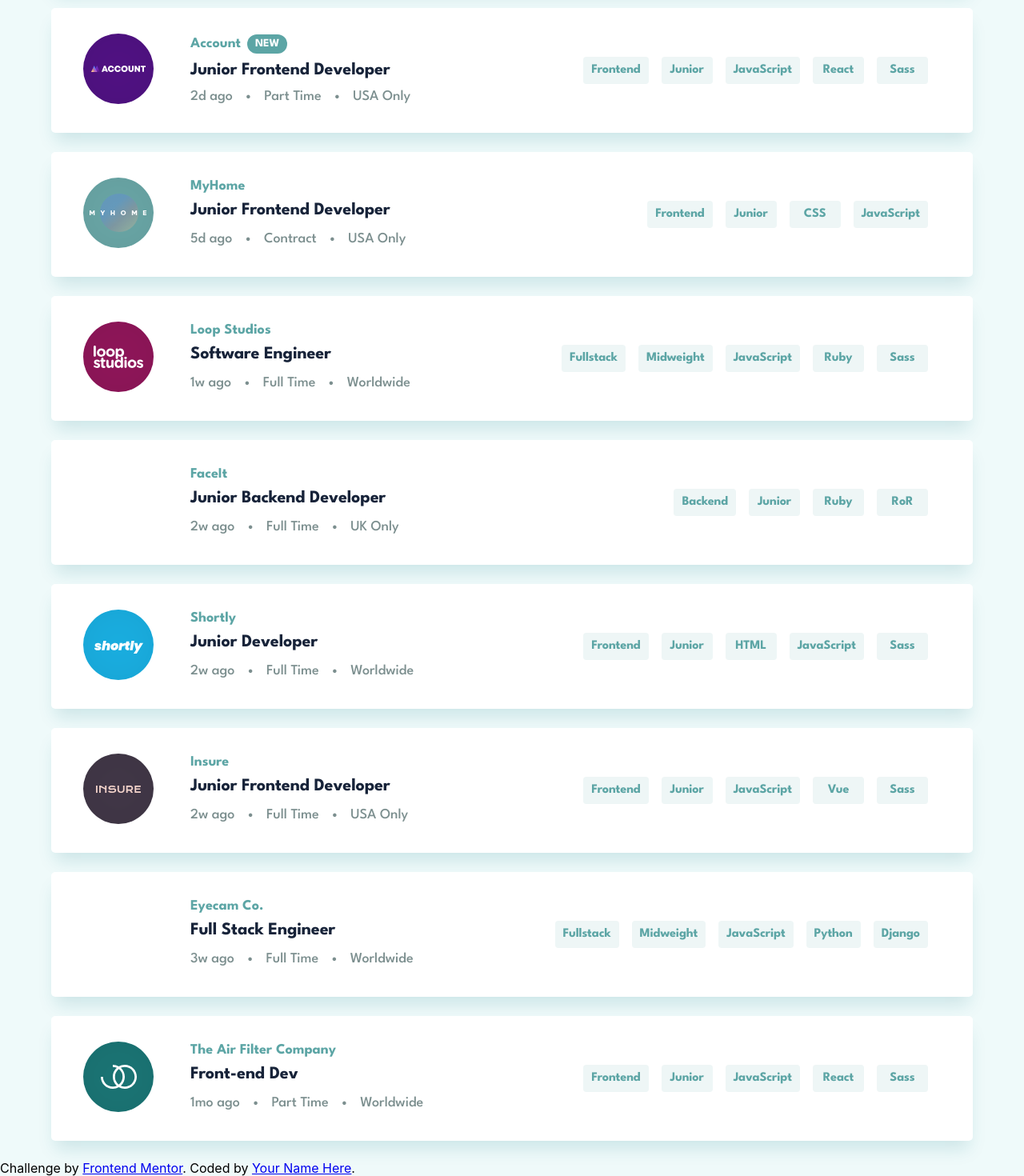
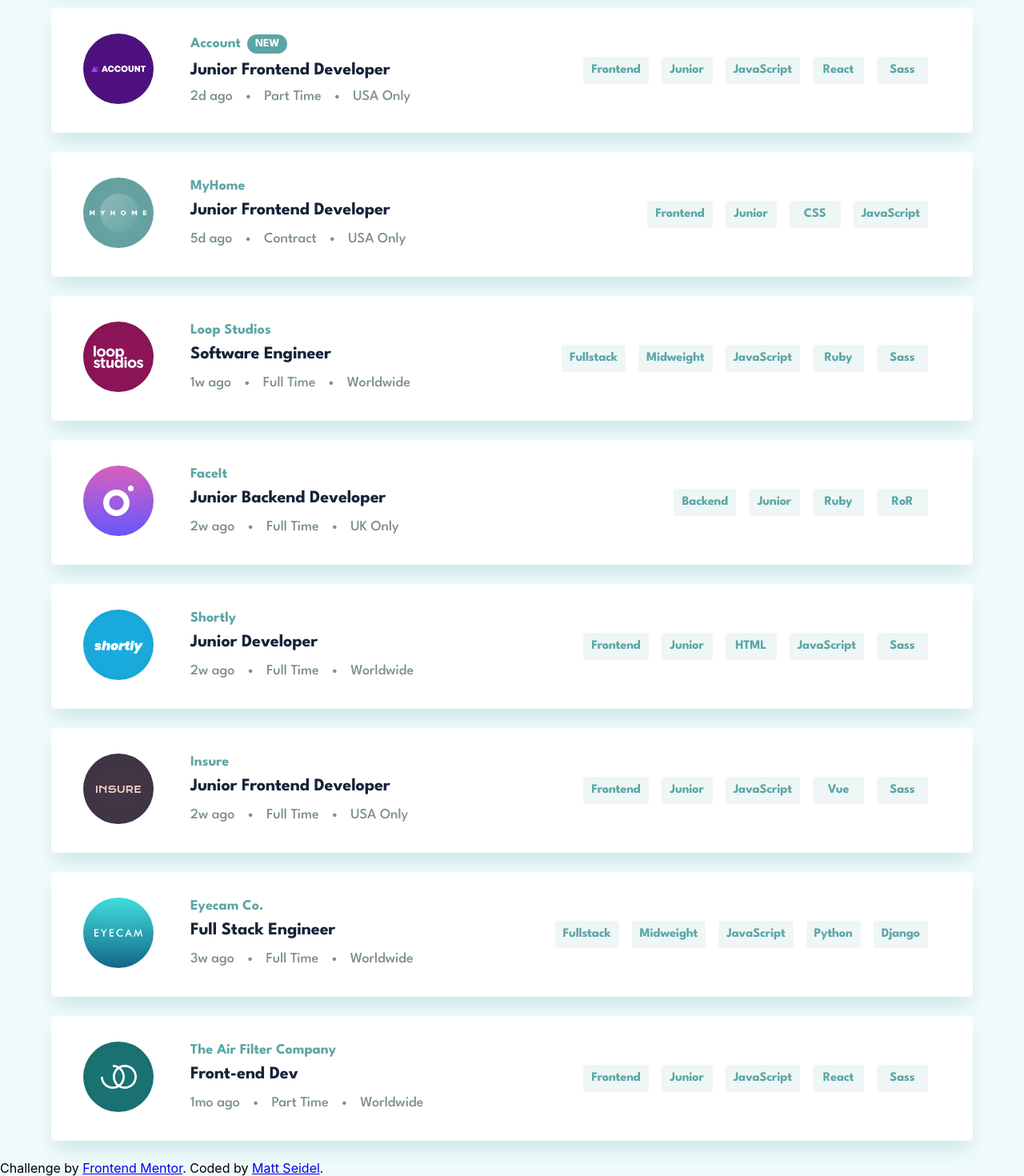
Before and after one commit to mseidel819/static-job-listings, a React (Create React App) app: page / in a window 1280 px wide. Shown: the part 580-2050 px from the top of the page at 80% size. Built offline with nearby package versions, Linux system fonts and the light colour scheme.

Commit message:
added my name to footer. replaced reactComponent with img component to render svg logos.

```diff
--- a/public/index.html
+++ b/public/index.html
@@ -49,7 +49,9 @@
       Challenge by
       <a href="https://www.frontendmentor.io?ref=challenge" target="_blank"
         >Frontend Mentor</a
-      >. Coded by <a href="#">Your Name Here</a>.
+      >. Coded by
+      <a href="https://www.frontendmentor.io/profile/mseidel819">Matt Seidel</a
+      >.
     </footer>
   </body>
 </html>
--- a/src/components/card/card.component.jsx
+++ b/src/components/card/card.component.jsx
@@ -2,30 +2,30 @@ import { Grid, Card, Typography } from "@mui/material";
 
 import { StyledButton, TitleButton } from "./card.styles";
 
-import { ReactComponent as Account } from "../../images/account.svg";
-import { ReactComponent as EyeCam } from "../../images/eyecam-co.svg";
-import { ReactComponent as Faceit } from "../../images/faceit.svg";
-import { ReactComponent as Insure } from "../../images/insure.svg";
-import { ReactComponent as LoopStudios } from "../../images/loop-studios.svg";
-import { ReactComponent as Manage } from "../../images/manage.svg";
-import { ReactComponent as MyHome } from "../../images/myhome.svg";
-import { ReactComponent as Photosnap } from "../../images/photosnap.svg";
-import { ReactComponent as Shortly } from "../../images/shortly.svg";
-import { ReactComponent as TheAirFilterCompany } from "../../images/the-air-filter-company.svg";
+import Account from "../../images/account.svg";
+import EyeCam from "../../images/eyecam-co.svg";
+import Faceit from "../../images/faceit.svg";
+import Insure from "../../images/insure.svg";
+import LoopStudios from "../../images/loop-studios.svg";
+import Manage from "../../images/manage.svg";
+import MyHome from "../../images/myhome.svg";
+import Photosnap from "../../images/photosnap.svg";
+import Shortly from "../../images/shortly.svg";
+import TheAirFilterCompany from "../../images/the-air-filter-company.svg";
 
 const JobCard = ({ job, addSearch, id }) => {
-  const imgArr = {
-    1: <Photosnap />,
-    2: <Manage />,
-    3: <Account />,
-    4: <MyHome />,
-    5: <LoopStudios />,
-    6: <Faceit />,
-    7: <Shortly />,
-    8: <Insure />,
-    9: <EyeCam />,
-    10: <TheAirFilterCompany />,
-  };
+  const imgArr = [
+    Photosnap,
+    Manage,
+    Account,
+    MyHome,
+    LoopStudios,
+    Faceit,
+    Shortly,
+    Insure,
+    EyeCam,
+    TheAirFilterCompany,
+  ];
 
   return (
     <Card
@@ -49,7 +49,7 @@ const JobCard = ({ job, addSearch, id }) => {
             marginTop: { xs: "-82px", md: "0" },
           }}
         >
-          {imgArr[id]}
+          <img src={imgArr[id - 1]} />
         </Grid>
         <Grid
           item
```
